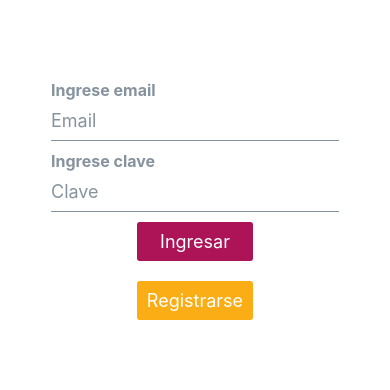
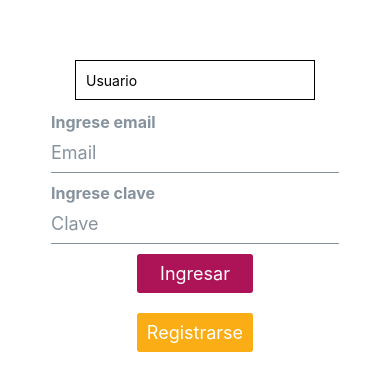
Before and after one commit to Zandresw95/appMovilVuelos, a React Native app: screen / in a window 390 px wide. Shown: the part 222-612 px from the top of the page. Built offline with nearby package versions, Linux system fonts and the light colour scheme.

Commit message:
dependencias

```diff
--- a/package.json
+++ b/package.json
@@ -10,6 +10,7 @@
     "eject": "expo eject"
   },
   "dependencies": {
+    "@react-navigation/native": "^6.0.11",
     "@rneui/base": "^4.0.0-rc.5",
     "@rneui/themed": "^4.0.0-rc.5",
     "expo": "~45.0.0",
@@ -17,9 +18,10 @@
     "react": "17.0.2",
     "react-dom": "17.0.2",
     "react-native": "0.68.2",
-    "react-native-safe-area-context": "^4.3.1",
+    "react-native-safe-area-context": "4.2.4",
     "react-native-vector-icons": "^9.2.0",
-    "react-native-web": "0.17.7"
+    "react-native-web": "0.17.7",
+    "react-native-screens": "~3.11.1"
   },
   "devDependencies": {
     "@babel/core": "^7.12.9"
--- a/src/Login.js
+++ b/src/Login.js
@@ -3,6 +3,7 @@ import { enableExpoCliLogging } from 'expo/build/logs/Logs';
 import { useState } from 'react';
 import { StyleSheet, Text, View } from 'react-native';
 import { Input, Button } from '@rneui/themed';
+import { TextInput } from 'react-native-web';
 
 const Login=()=> {
     const [user, setUser] = useState("");
@@ -12,6 +13,12 @@ const Login=()=> {
 
     return (
         <View style={styles.container}>
+            <TextInput
+                style={styles.input}
+                onChangeText={setUser}
+                value={user}
+                placeholder={"Usuario"}
+            />
             <Input
                 placeholder='Email'
                 errorStyle={{ color: 'black' }}
@@ -42,6 +49,12 @@ const styles = StyleSheet.create({
         flexDirection: 'column',
         gap: 20
     },
+    input: {
+        height: 40,
+        margin: 12,
+        borderWidth: 1,
+        padding: 10,
+    },
 });
 
 export default Login;
```
Also changed, not shown: 1 other file (tests, documents, lock files or other folders).
